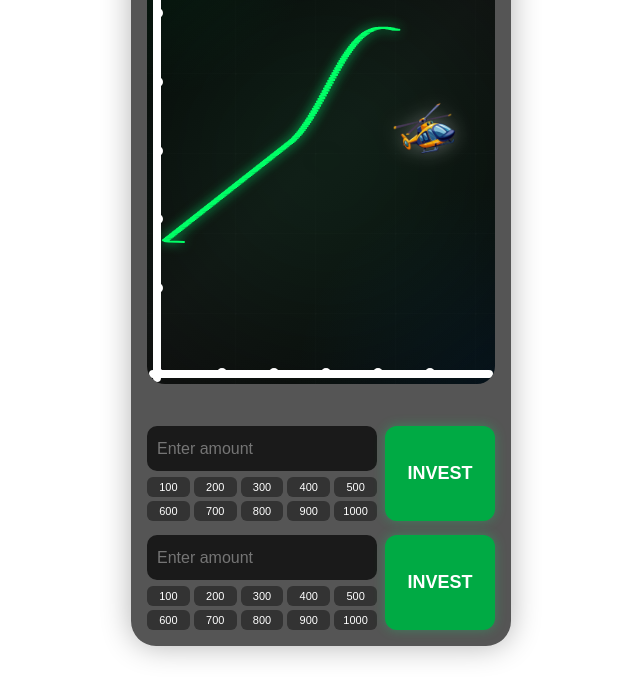
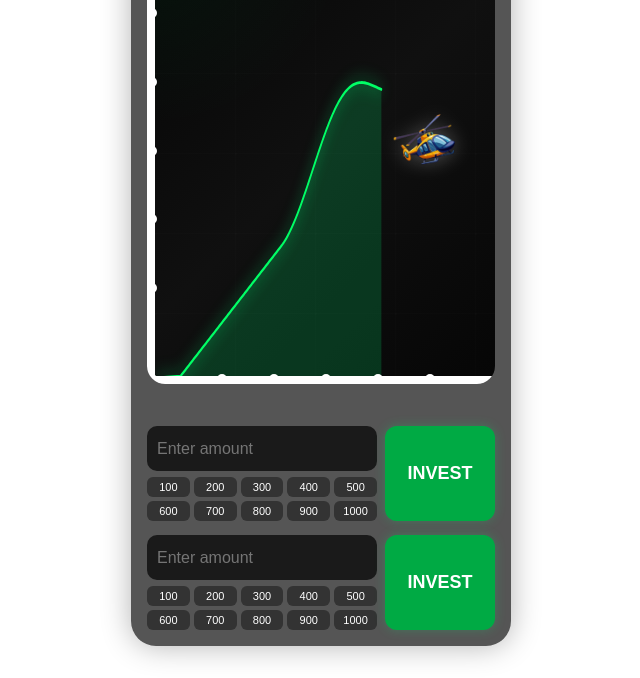
Before and after one commit to awedebbyie/investment-app, a plain HTML site: page index.html in a window 1280 px wide. Shown: the part 122-800 px from the top of the page, without its empty margins (319-959 px from the left). Drawn offline with Linux system fonts and the light colour scheme.

Commit message:
Sstable filled graph and axis layout

```diff
--- a/index.html
+++ b/index.html
@@ -5,9 +5,12 @@
 
     <meta charset="UTF-8">
 
-    <meta name="viewport" content="width=device-width, initial-scale=1.0">
+    <meta
+        name="viewport"
+        content="width=device-width, initial-scale=1.0"
+    >
 
-    <title>Investment Game</title>
+    <title>Aviator Game</title>
 
     <link rel="stylesheet" href="style.css">
 
@@ -18,21 +21,37 @@
     <div class="game-container">
 
         <!-- GRAPH AREA -->
+
         <div class="graph-area">
 
             <!-- MULTIPLIER -->
-            <div class="multiplier">1.00x</div>
 
-            <!-- SVG CURVE -->
-            <svg class="curve-svg">
+            <div class="multiplier">
+                1.00x
+            </div>
+
+            <!-- SVG -->
+
+            <svg
+                class="curve-svg"
+                viewBox="0 0 400 320"
+                preserveAspectRatio="none"
+            >
+
+                <path id="fillArea"></path>
+
                 <path id="flightPath"></path>
+
             </svg>
 
             <!-- AXES -->
+
             <div class="y-axis"></div>
+
             <div class="x-axis"></div>
 
             <!-- DOTS -->
+
             <div class="dot origin"></div>
 
             <div class="dot y1"></div>
@@ -48,6 +67,7 @@
             <div class="dot x5"></div>
 
             <!-- HELICOPTER -->
+
             <img
                 src="helicopter.png"
                 alt="Helicopter"
@@ -58,9 +78,11 @@
         </div>
 
         <!-- CONTROLS -->
+
         <div class="controls">
 
             <!-- ROW 1 -->
+
             <div class="invest-row">
 
                 <div class="left-side">
@@ -89,11 +111,18 @@
 
                 </div>
 
-                <button class="invest-btn">INVEST</button>
+                <button class="invest-btn">
+
+                    <div>
+                        INVEST
+                    </div>
+
+                </button>
 
             </div>
 
             <!-- ROW 2 -->
+
             <div class="invest-row">
 
                 <div class="left-side">
@@ -122,7 +151,13 @@
 
                 </div>
 
-                <button class="invest-btn">INVEST</button>
+                <button class="invest-btn">
+
+                    <div>
+                        INVEST
+                    </div>
+
+                </button>
 
             </div>
 
@@ -130,7 +165,7 @@
 
     </div>
 
-    <script src="./script.js"></script>
+    <script src="script.js"></script>
 
 </body>
 
--- a/script.js
+++ b/script.js
@@ -8,7 +8,8 @@ document.addEventListener("DOMContentLoaded", () => {
 
     rows.forEach((row) => {
 
-        const input = row.querySelector(".amount-input");
+        const input =
+            row.querySelector(".amount-input");
 
         const investBtn =
             row.querySelector(".invest-btn");
@@ -32,7 +33,7 @@ document.addEventListener("DOMContentLoaded", () => {
         }
 
         // =========================
-        // UPDATE BUTTON TEXT
+        // UPDATE BUTTON
         // =========================
 
         function updateButton(value) {
@@ -43,13 +44,19 @@ document.addEventListener("DOMContentLoaded", () => {
                 isNaN(parseFloat(value))
             ) {
 
-                investBtn.innerHTML = baseText;
+                investBtn.innerHTML = `
+                    <div>
+                        ${baseText}
+                    </div>
+                `;
 
                 return;
             }
 
             investBtn.innerHTML = `
-                <div>${baseText}</div>
+                <div>
+                    ${baseText}
+                </div>
 
                 <div style="
                     font-size:14px;
@@ -88,7 +95,7 @@ document.addEventListener("DOMContentLoaded", () => {
         });
 
         // =========================
-        // INPUT TYPING
+        // INPUT HANDLING
         // =========================
 
         input.addEventListener("input", () => {
@@ -100,7 +107,8 @@ document.addEventListener("DOMContentLoaded", () => {
             value =
                 value.replace(/[^0-9.]/g, "");
 
-            const parts = value.split(".");
+            const parts =
+                value.split(".");
 
             // ONLY ONE DOT
 
@@ -148,8 +156,11 @@ document.addEventListener("DOMContentLoaded", () => {
 
                 input.value = "";
 
-                investBtn.innerHTML =
-                    baseText;
+                investBtn.innerHTML = `
+                    <div>
+                        ${baseText}
+                    </div>
+                `;
 
                 return;
             }
@@ -157,7 +168,7 @@ document.addEventListener("DOMContentLoaded", () => {
             let num =
                 parseFloat(value);
 
-            // MINIMUM ₦10.00
+            // MINIMUM ₦10
 
             if (num < 10) {
 
@@ -174,7 +185,7 @@ document.addEventListener("DOMContentLoaded", () => {
         });
 
         // =========================
-        // INVEST CLICK
+        // INVEST BUTTON FIX
         // =========================
 
         investBtn.addEventListener("click", () => {
@@ -186,7 +197,7 @@ document.addEventListener("DOMContentLoaded", () => {
     });
 
     // =========================
-    // HELICOPTER SYSTEM
+    // AVIATOR GRAPH SYSTEM
     // =========================
 
     const helicopter =
@@ -198,6 +209,9 @@ document.addEventListener("DOMContentLoaded", () => {
     const flightPath =
         document.getElementById("flightPath");
 
+    const fillArea =
+        document.getElementById("fillArea");
+
     let x = 12;
 
     let y = 4;
@@ -208,12 +222,7 @@ document.addEventListener("DOMContentLoaded", () => {
 
     let upwardSpeed = 1.1;
 
-    // =========================
-    // START PATH
-    // =========================
-
-    let path =
-        `M ${x + 25} ${320 - y}`;
+    let points = [];
 
     // =========================
     // ANIMATION
@@ -225,15 +234,13 @@ document.addEventListener("DOMContentLoaded", () => {
 
         x += 1.4;
 
-        // FIRST PHASE
-        // DIAGONAL TAKEOFF
+        // INITIAL TAKEOFF
 
-        if (x < 140) {
+        if (x < 130) {
 
             y += upwardSpeed;
         }
 
-        // SECOND PHASE
         // NATURAL MOTION
 
         else {
@@ -249,7 +256,7 @@ document.addEventListener("DOMContentLoaded", () => {
 
         multi += 0.01;
 
-        // POSITION
+        // HELICOPTER POSITION
 
         helicopter.style.left =
             x + "px";
@@ -262,18 +269,53 @@ document.addEventListener("DOMContentLoaded", () => {
         multiplier.textContent =
             multi.toFixed(2) + "x";
 
-        // CURVED GRAPH
+        // =========================
+        // GRAPH SYSTEM
+        // =========================
 
-        path +=
-            ` Q ${x - 5} ${320 - y}
-               ${x + 8} ${320 - y}`;
+        const svgY =
+            320 - y;
+
+        points.push({
+            x: x + 25,
+            y: svgY
+        });
+
+        // BUILD CURVE
+
+        let linePath =
+            `M 12 316`;
+
+        points.forEach((point) => {
+
+            linePath +=
+                ` L ${point.x} ${point.y}`;
+        });
+
+        // DRAW LINE
 
         flightPath.setAttribute(
             "d",
-            path
+            linePath
         );
 
-        // STOP BEFORE EDGE
+        // BUILD FILLED AREA
+
+        let fillPath =
+            linePath +
+            ` L ${x + 25} 316
+              L 12 316 Z`;
+
+        // DRAW FILLED AREA
+
+        fillArea.setAttribute(
+            "d",
+            fillPath
+        );
+
+        // =========================
+        // STOP
+        // =========================
 
         if (x > 360 || y > 290) {
 
--- a/style.css
+++ b/style.css
@@ -14,14 +14,22 @@ body{
     min-width:380px;
     max-width:420px;
     height:92vh;
+
     background:#555;
+
     border-radius:25px;
+
     padding:16px;
+
     box-sizing:border-box;
+
     display:flex;
     flex-direction:column;
+
     justify-content:space-between;
+
     box-shadow:0 0 30px rgba(0,0,0,0.3);
+
     overflow:hidden;
 }
 
@@ -30,34 +38,41 @@ body{
 ========================= */
 
 .graph-area{
+
     position:relative;
+
     width:100%;
+
     height:65%;
+
+    flex-shrink:0;
 
     border-radius:18px;
 
     overflow:hidden;
 
+    isolation:isolate;
+
     z-index:1;
 
     background:
-        radial-gradient(circle at top left,
-        rgba(0,255,120,0.08),
-        transparent 30%),
-
-        radial-gradient(circle at bottom right,
-        rgba(0,140,255,0.08),
-        transparent 35%),
+        radial-gradient(
+            circle at top left,
+            rgba(0,255,120,0.06),
+            transparent 35%
+        ),
 
         linear-gradient(
             135deg,
             #050505,
-            #111111,
-            #070707
+            #101010,
+            #060606
         );
 }
 
-/* MOVING LIGHT EFFECT */
+/* =========================
+   MOVING GRID
+========================= */
 
 .graph-area::before{
 
@@ -94,39 +109,6 @@ body{
     z-index:0;
 }
 
-/* GLOWING FOG */
-
-.graph-area::after{
-
-    content:"";
-
-    position:absolute;
-
-    width:160%;
-    height:160%;
-
-    top:-30%;
-    left:-30%;
-
-    background:
-        radial-gradient(
-            circle,
-            rgba(0,255,120,0.08),
-            transparent 60%
-        );
-
-    filter:blur(50px);
-
-    animation:
-        glowMove 10s ease-in-out infinite alternate;
-
-    z-index:0;
-}
-
-/* =========================
-   ANIMATIONS
-========================= */
-
 @keyframes moveGrid{
 
     from{
@@ -138,29 +120,16 @@ body{
     }
 }
 
-@keyframes glowMove{
-
-    from{
-        transform:
-            translate(-20px,-10px)
-            scale(1);
-    }
-
-    to{
-        transform:
-            translate(30px,20px)
-            scale(1.15);
-    }
-}
-
 /* =========================
    MULTIPLIER
 ========================= */
 
 .multiplier{
+
     position:absolute;
 
     top:20px;
+
     left:50%;
 
     transform:translateX(-50%);
@@ -172,20 +141,23 @@ body{
     font-weight:bold;
 
     text-shadow:
-        0 0 10px rgba(0,255,120,0.7);
+        0 0 10px rgba(0,255,120,0.6);
 
     z-index:20;
 }
 
 /* =========================
-   SVG CURVE
+   SVG
 ========================= */
 
 .curve-svg{
+
     position:absolute;
 
     width:100%;
     height:100%;
+
+    max-height:100%;
 
     left:0;
     top:0;
@@ -193,7 +165,18 @@ body{
     z-index:2;
 
     pointer-events:none;
+
+    overflow:hidden;
 }
+
+/* FILLED GRAPH */
+
+#fillArea{
+
+    fill:rgba(0,255,120,0.18);
+}
+
+/* GRAPH LINE */
 
 #flightPath{
 
@@ -206,7 +189,9 @@ body{
     stroke-linecap:round;
 
     filter:
-        drop-shadow(0 0 6px rgba(0,255,120,0.7));
+        drop-shadow(
+            0 0 6px rgba(0,255,120,0.7)
+        );
 }
 
 /* =========================
@@ -214,13 +199,15 @@ body{
 ========================= */
 
 .y-axis{
+
     position:absolute;
 
-    left:6px;
-    top:2px;
+    left:0;
+    top:0;
 
     width:8px;
-    height:calc(100% - 4px);
+
+    height:100%;
 
     background:white;
 
@@ -230,12 +217,13 @@ body{
 }
 
 .x-axis{
+
     position:absolute;
 
-    bottom:6px;
-    left:2px;
+    bottom:0;
+    left:0;
 
-    width:calc(100% - 4px);
+    width:100%;
 
     height:8px;
 
@@ -251,6 +239,7 @@ body{
 ========================= */
 
 .dot{
+
     position:absolute;
 
     width:10px;
@@ -264,58 +253,58 @@ body{
 }
 
 .origin{
-    left:6px;
-    bottom:6px;
+    left:0;
+    bottom:0;
 }
 
 .y1{
-    left:6px;
+    left:0;
     top:18%;
 }
 
 .y2{
-    left:6px;
+    left:0;
     top:33%;
 }
 
 .y3{
-    left:6px;
+    left:0;
     top:48%;
 }
 
 .y4{
-    left:6px;
+    left:0;
     top:63%;
 }
 
 .y5{
-    left:6px;
+    left:0;
     top:78%;
 }
 
 .x1{
     left:20%;
-    bottom:6px;
+    bottom:0;
 }
 
 .x2{
     left:35%;
-    bottom:6px;
+    bottom:0;
 }
 
 .x3{
     left:50%;
-    bottom:6px;
+    bottom:0;
 }
 
 .x4{
     left:65%;
-    bottom:6px;
+    bottom:0;
 }
 
 .x5{
     left:80%;
-    bottom:6px;
+    bottom:0;
 }
 
 /* =========================
@@ -323,6 +312,7 @@ body{
 ========================= */
 
 .helicopter{
+
     position:absolute;
 
     width:70px;
@@ -335,7 +325,9 @@ body{
     pointer-events:none;
 
     filter:
-        drop-shadow(0 0 10px rgba(255,255,255,0.35));
+        drop-shadow(
+            0 0 10px rgba(255,255,255,0.3)
+        );
 }
 
 /* =========================
@@ -343,31 +335,48 @@ body{
 ========================= */
 
 .controls{
+
     display:flex;
+
     flex-direction:column;
+
     gap:14px;
+
     width:100%;
 
     position:relative;
-    z-index:50;
+
+    z-index:999;
+
+    margin-top:12px;
 }
 
 .invest-row{
+
     display:flex;
+
     gap:8px;
+
     width:100%;
+
     align-items:flex-start;
 }
 
 .left-side{
+
     flex:1;
+
     display:flex;
+
     flex-direction:column;
+
     gap:6px;
 }
 
 .amount-input{
+
     width:100%;
+
     height:45px;
 
     background:#1a1a1a;
@@ -386,12 +395,17 @@ body{
 }
 
 .price-grid{
+
     display:grid;
-    grid-template-columns:repeat(5, 1fr);
+
+    grid-template-columns:
+        repeat(5, 1fr);
+
     gap:4px;
 }
 
 .price-btn{
+
     background:#333;
 
     color:white;
@@ -405,16 +419,17 @@ body{
     padding:4px 0;
 
     cursor:pointer;
-
-    transition:0.2s;
 }
 
 .price-btn:hover{
+
     background:#444;
 }
 
 .invest-btn{
+
     width:110px;
+
     height:95px;
 
     border:none;
@@ -431,8 +446,12 @@ body{
 
     cursor:pointer;
 
+    position:relative;
+
+    z-index:1000;
+
     flex-shrink:0;
 
     box-shadow:
-        0 0 12px rgba(0,255,120,0.25);
+        0 0 12px rgba(0,255,120,0.2);
 }
```
